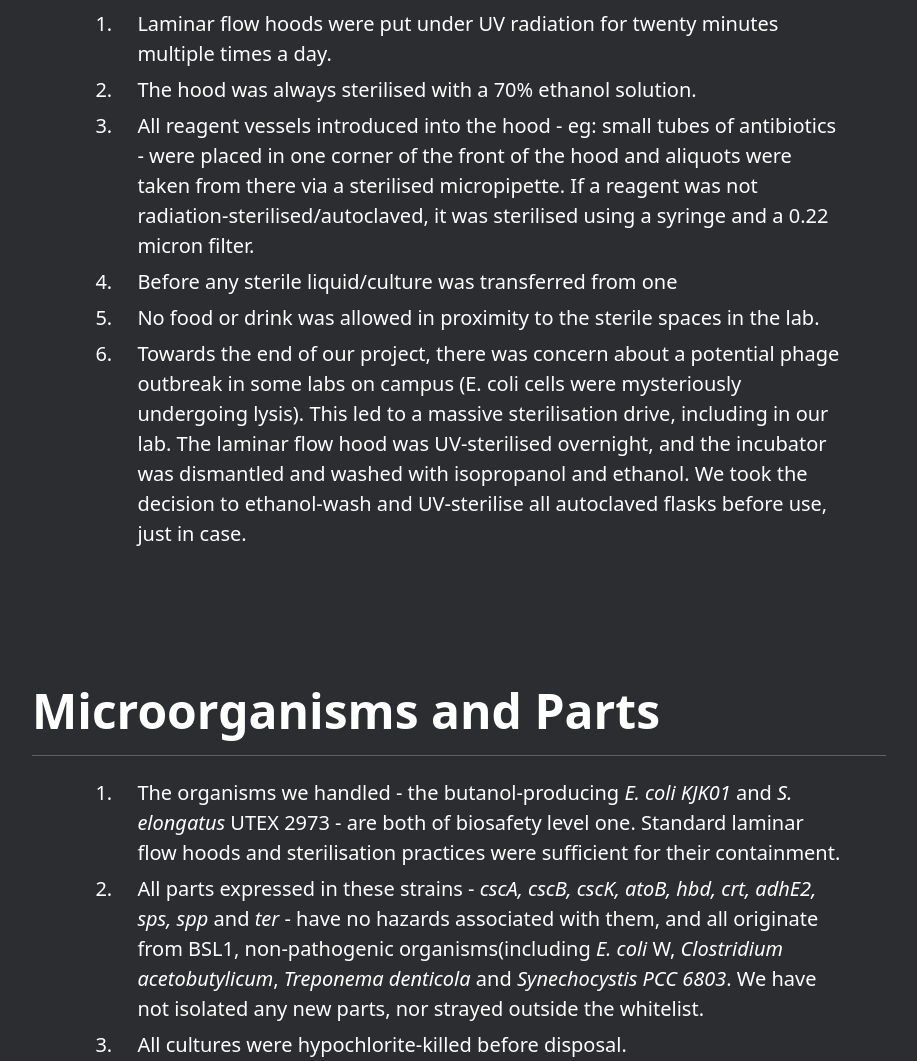
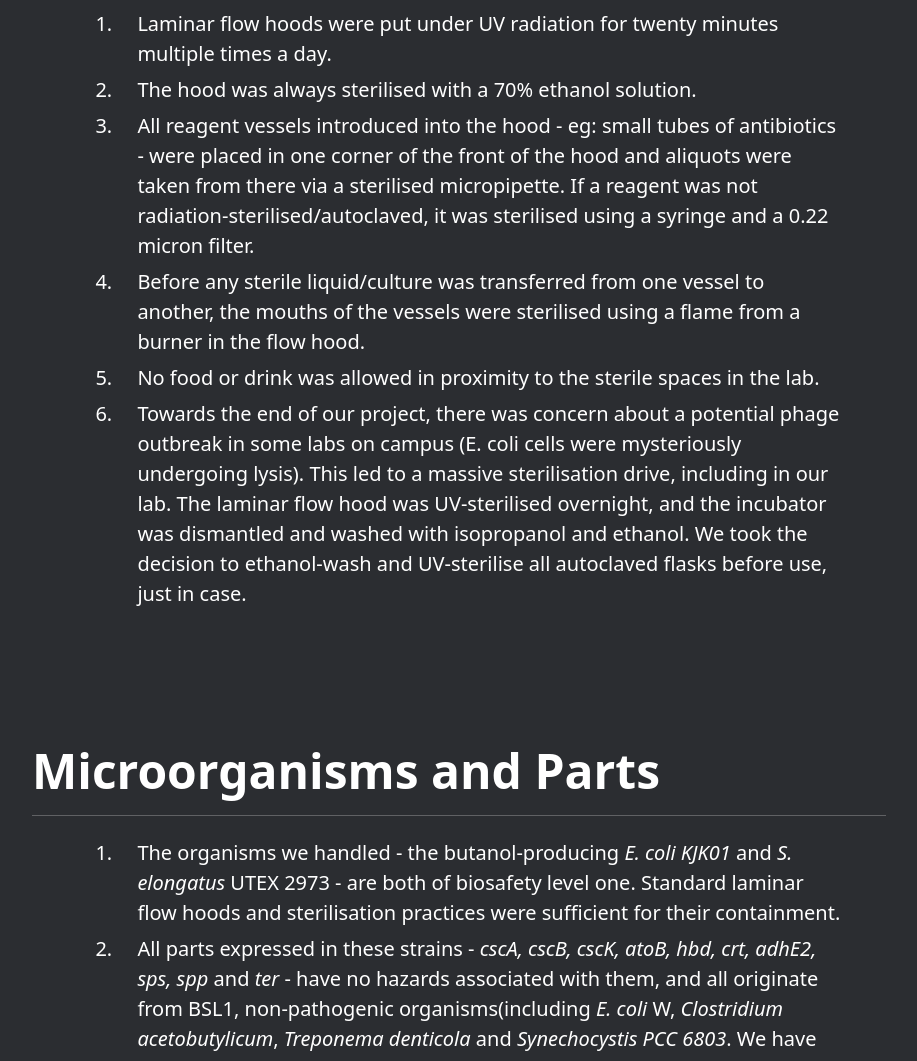
Before and after one commit to ch3rryblossom/2021-wiki, a website: page wiki/src/Safety.html in a window 1280 px wide. Shown: the part 997-2058 px from the top of the page, without its empty margins (336-1253 px from the left). Drawn offline with Linux system fonts and the light colour scheme.

Commit message:
safety correction

```diff
--- a/wiki/src/Safety.html
+++ b/wiki/src/Safety.html
@@ -163,7 +163,7 @@
 					<li style="padding-left:1em;padding-top: 0.3em;">Laminar flow hoods were put under UV radiation for twenty minutes multiple times a day.</li>
 					<li style="padding-left:1em;padding-top: 0.3em;">The hood was always sterilised with a 70% ethanol solution. </li>
 					<li style="padding-left:1em;padding-top: 0.3em;">All reagent vessels introduced into the hood - eg: small tubes of antibiotics - were placed in one corner of the front of the hood and aliquots were taken from there via a sterilised micropipette. If a reagent was not radiation-sterilised/autoclaved, it was sterilised using a syringe and a 0.22 micron filter.</li>
-					<li style="padding-left:1em;padding-top: 0.3em;">Before any sterile liquid/culture was transferred from one </li>
+					<li style="padding-left:1em;padding-top: 0.3em;">Before any sterile liquid/culture was transferred from one vessel to another, the mouths of the vessels were sterilised using a flame from a burner in the flow hood.</li>
 					<li style="padding-left:1em;padding-top: 0.3em;">No food or drink was allowed in proximity to the sterile spaces in the lab.</li>
 					<li style="padding-left:1em;padding-top: 0.3em;">Towards the end of our project, there was concern about a potential phage outbreak in some labs on campus (E. coli cells were mysteriously undergoing lysis). This led to a massive sterilisation drive, including in our lab. The laminar flow hood was UV-sterilised overnight, and the incubator was dismantled and washed with isopropanol and ethanol. We took the decision to ethanol-wash and UV-sterilise all autoclaved flasks before use, just in case.</li>
 				</ol></p>
```
